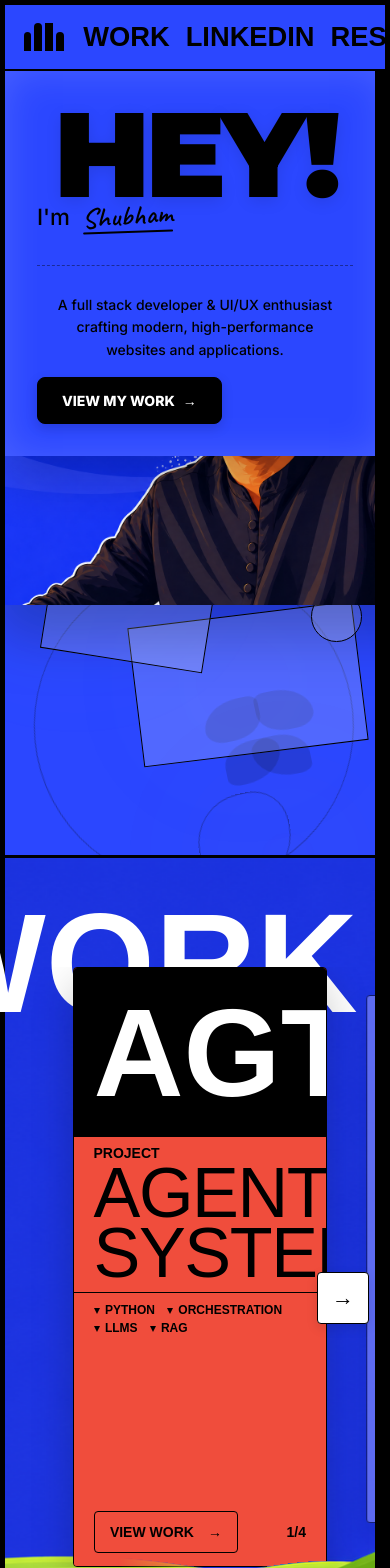
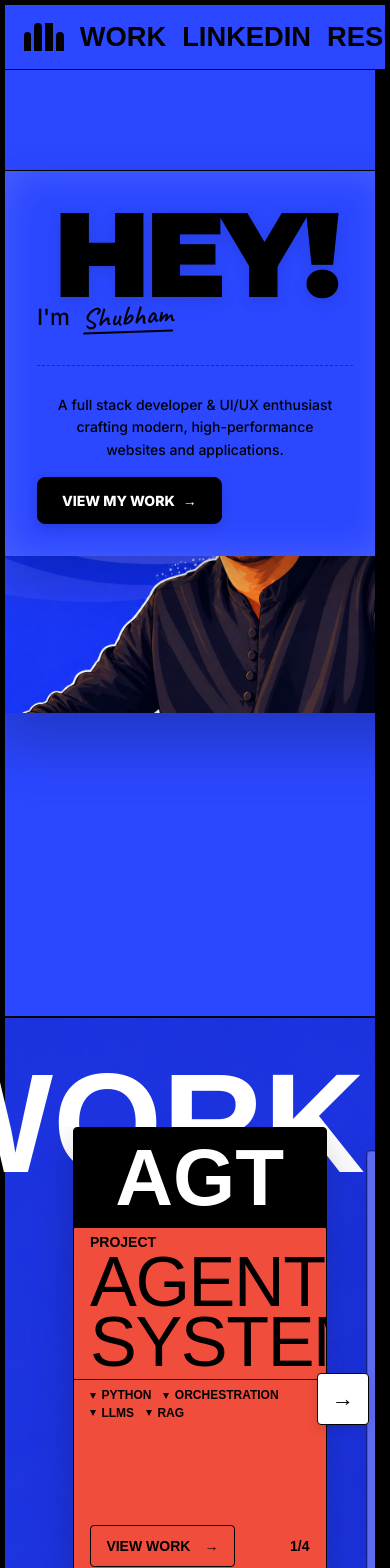
Before and after one commit to Rathod-shubhamm/funky_folio, a Next.js app: page / in a window 390 px wide. Shown: the top 1568 px of the page. Built offline with nearby package versions, Linux system fonts and the light colour scheme; a web font is replaced by a local one.

Commit message:
final deployment changes

```diff
--- a/package.json
+++ b/package.json
@@ -9,6 +9,7 @@
     "lint": "eslint"
   },
   "dependencies": {
+    "@vercel/analytics": "^1.1.4",
     "framer-motion": "^12.38.0",
     "lucide-react": "^0.470.0",
     "next": "16.2.4",
--- a/src/app/components/WorkSlider.tsx
+++ b/src/app/components/WorkSlider.tsx
@@ -120,7 +120,8 @@ export default function WorkSlider({ projects }: Props) {
   /* ── compute card width ── */
   const measure = useCallback(() => {
     const vw = window.innerWidth;
-    const cardWidth = Math.min(vw * 0.65, 1070);
+    // On mobile, use 85% width, on desktop use 65% with a max cap
+    const cardWidth = vw < 768 ? vw * 0.85 : Math.min(vw * 0.65, 1070);
     cardWidthRef.current = cardWidth + GAP_PX;
   }, []);
 
--- a/src/app/globals.css
+++ b/src/app/globals.css
@@ -2591,3 +2591,113 @@ canvas {
     flex-wrap: wrap;
   }
 }
+
+/* ── MOBILE OPTIMIZATIONS ── */
+@media (max-width: 768px) {
+  :root {
+    --site-margin: 20px;
+    --content-margin: 16px;
+  }
+
+  .site-header {
+    height: 70px;
+  }
+
+  .hero-section {
+    padding-top: 100px;
+    padding-bottom: 60px;
+    align-items: center;
+    text-align: center;
+  }
+
+  .hero-text h1 {
+    font-size: clamp(60px, 15vw, 90px);
+    text-align: center;
+  }
+
+  .hero-text .hero-cta {
+    justify-content: center;
+  }
+
+  .hero-animation {
+    opacity: 0.4;
+  }
+
+  /* Work Slider Mobile Layout */
+  .portfolio-card {
+    flex-direction: column !important;
+    height: auto !important;
+    width: 85vw !important;
+  }
+
+  .portfolio-card-left,
+  .portfolio-card-right {
+    width: 100% !important;
+  }
+
+  .portfolio-code {
+    height: 100px !important;
+    font-size: 80px !important;
+    justify-content: center;
+  }
+
+  .portfolio-content-block {
+    height: auto !important;
+    min-height: 380px;
+    padding-bottom: 30px;
+  }
+
+  .portfolio-card-right {
+    height: 200px !important;
+    border-left: none !important;
+    border-top: var(--border-width) solid #000;
+  }
+
+  /* Services Mobile */
+  .service-card {
+    min-width: 85vw !important;
+    width: 85vw !important;
+    height: 700px !important; /* Slightly shorter for mobile screens */
+  }
+
+  .service-card-panel h3 {
+    font-size: 80px !important;
+  }
+
+  .service-card-bottom-row strong {
+    font-size: 38px !important;
+  }
+
+  /* About Mobile */
+  .about-top {
+    flex-direction: column !important;
+    gap: 30px !important;
+  }
+
+  .scoreboard {
+    grid-template-columns: repeat(2, 1fr) !important;
+    gap: 15px !important;
+  }
+
+  .score {
+    padding: 15px !important;
+  }
+
+  .score-val {
+    font-size: 40px !important;
+  }
+
+  .about-card {
+    padding: 30px 20px 0 !important;
+    width: 95vw !important;
+  }
+
+  .pitch {
+    width: 250vw !important; /* Scale up background for better mobile fit */
+  }
+
+  /* Footer Mobile */
+  .contact-section h2 {
+    font-size: 80px !important;
+  }
+}
--- a/src/app/layout.tsx
+++ b/src/app/layout.tsx
@@ -1,6 +1,7 @@
 import type { Metadata } from "next";
 import { Inter, Alumni_Sans, Montserrat, Caveat } from "next/font/google";
 import "./globals.css";
+import { Analytics } from "@vercel/analytics/react";
 
 const inter = Inter({
   variable: "--font-inter",
@@ -40,7 +41,10 @@ export default function RootLayout({
       className={`${inter.variable} ${alumniSans.variable} ${montserrat.variable} ${caveat.variable} h-full antialiased`}
       data-scroll-behavior="smooth"
     >
-      <body className="min-h-full flex flex-col">{children}</body>
+      <body className="min-h-full flex flex-col">
+        {children}
+        <Analytics />
+      </body>
     </html>
   );
 }
```
Also changed, not shown: 1 other file (tests, documents, lock files or other folders).
